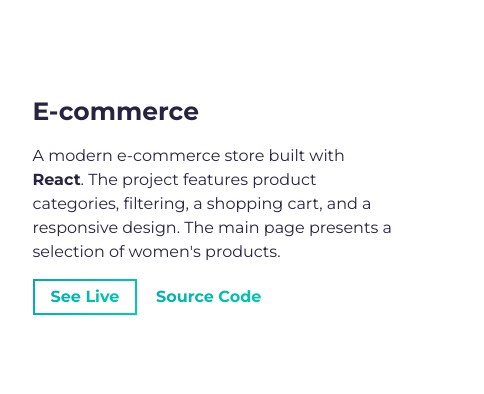
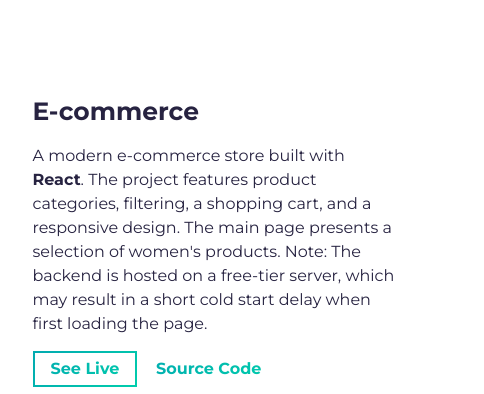
Before and after one commit to Marcin-podgorski93/Portfolio, a website built with Parcel: page src/index.html in a window 1280 px wide. Shown: the part 1578-1972 px from the top of the page, 45-529 px from the left. Built offline with nearby package versions, Linux system fonts and the light colour scheme.

Commit message:
add more info about project

```diff
--- a/src/index.html
+++ b/src/index.html
@@ -134,6 +134,7 @@
       <div>
         <p class="mb-4">
           A modern e-commerce store built with <strong>React</strong>. The project features product categories, filtering, a shopping cart, and a responsive design. The main page presents a selection of women's products.
+Note: The backend is hosted on a free-tier server, which may result in a short cold start delay when first loading the page.
         </p>
       </div>
       <a
```
Also changed, not shown: 3 other files.
